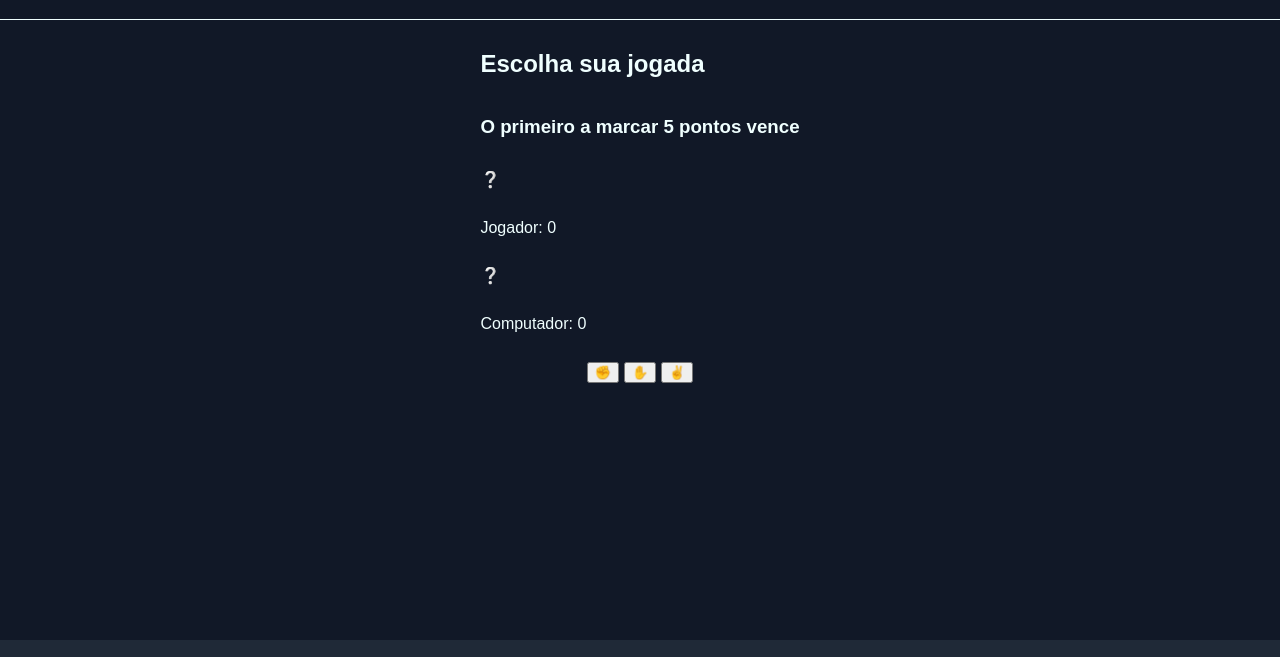
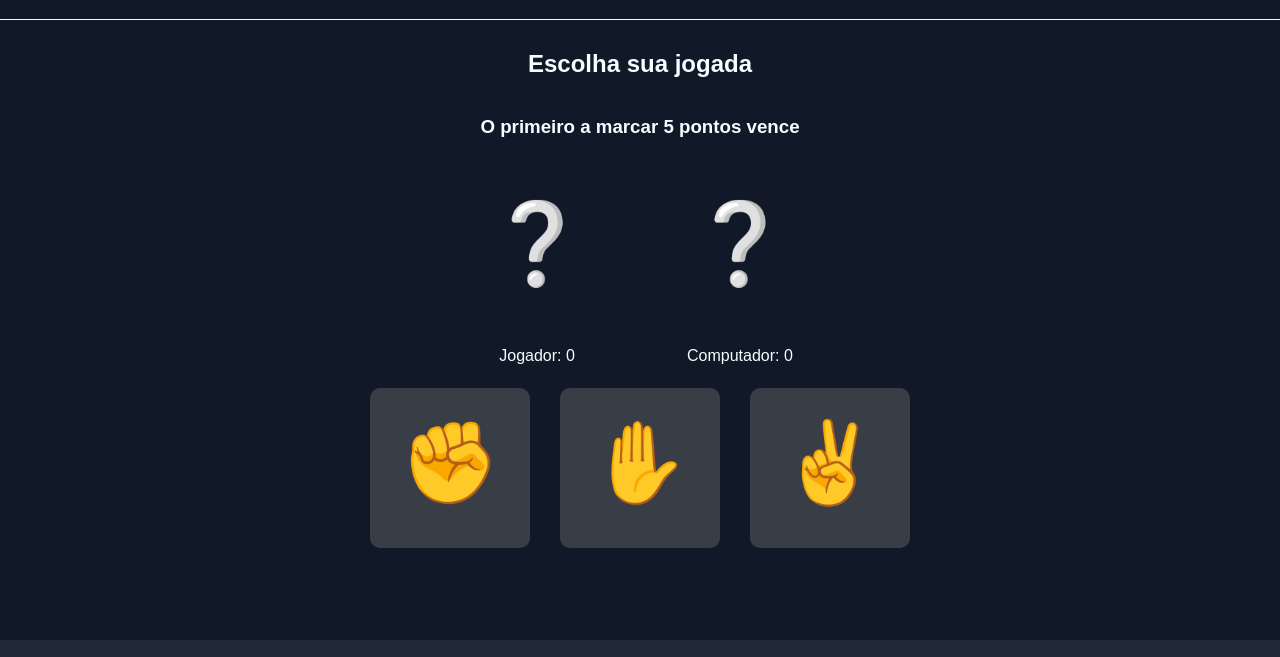
Before and after one commit to fpcoutinho/pedra-papel-tesoura, a plain HTML site: page index.html in a window 1280 px wide. Shown: the part 88-745 px from the top of the page. Drawn offline with Linux system fonts and the light colour scheme.

Commit message:
botões definidos e placar tb.

```diff
--- a/index.html
+++ b/index.html
@@ -13,10 +13,10 @@
         <h1>PEDRA PAPEL E TESOURA!!</h1>
     </div>
     <div class="jogo">
-        <div class="placar">
+        <div class="containerPlacar">
             <h2 id="infoDeJogo">Escolha sua jogada</h2>
             <h3 id="mensagemDeJogo">O primeiro a marcar 5 pontos vence</h3>
-            <div class="containerPlacar">
+            <div class="placar">
                 <div class="card">
                     <div class="simbolo" id="simboloJogador">❔</div>
                     <p class="score" id="scoreJogador">Jogador: 0</p>
@@ -34,7 +34,7 @@
         </div>
     </div>
     <div class="footer">
-        <a href="https://github.com/fpcoutinho/pedra-papel-tesoura">Copyright © The Odin Project 2023 by fpcoutinho<img src="resources/github.ico"></a>
+        <a href="https://github.com/fpcoutinho/pedra-papel-tesoura">Copyright © The Odin Project 2023 by fpcoutinho<img src="resources/github.ico" alt="github"></a>
     </div>
 
 
--- a/style.css
+++ b/style.css
@@ -29,6 +29,29 @@ body {
     flex: 1;
 }
 
+.containerPlacar{
+    text-align: center;
+}
+
+.placar{
+    display: flex;
+    align-items: center;
+    justify-content: center;
+    gap: 100px;
+}
+
+.simbolo{
+    font-size: 80px;
+    margin-bottom: 10px;
+}
+
+.botoes{
+    display: flex;
+    align-items: center;
+    justify-content: center;
+    gap: 30px;
+}
+
 .footer{
     flex-direction: column;
     padding: 20px;
@@ -52,3 +75,24 @@ a {
 a:hover {
     color: bisque;
 }
+
+button{
+    border: none;
+    color: inherit;
+    font-family: inherit;
+    font-size: inherit;
+    cursor: pointer;
+    outline: none;
+    background-color: #393e46;
+    width: 160px;
+    height: 160px;
+    border-radius: 10px;
+}
+
+button:hover{
+    background-color: #4a4f57;
+}
+
+button:active{
+    background-color: #5b5f68;
+}
```
